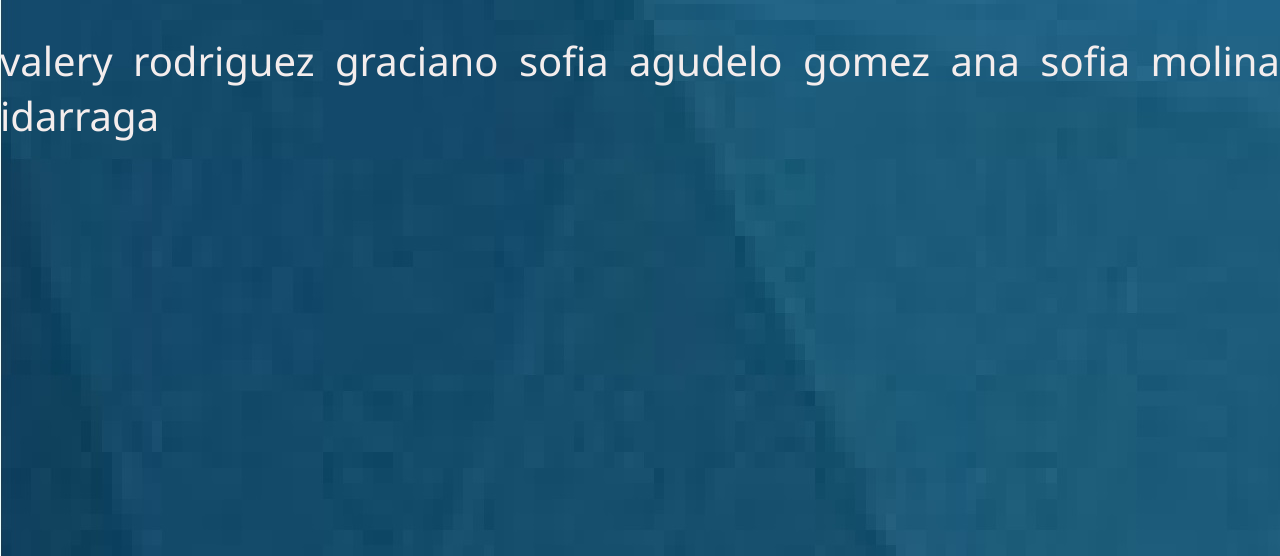
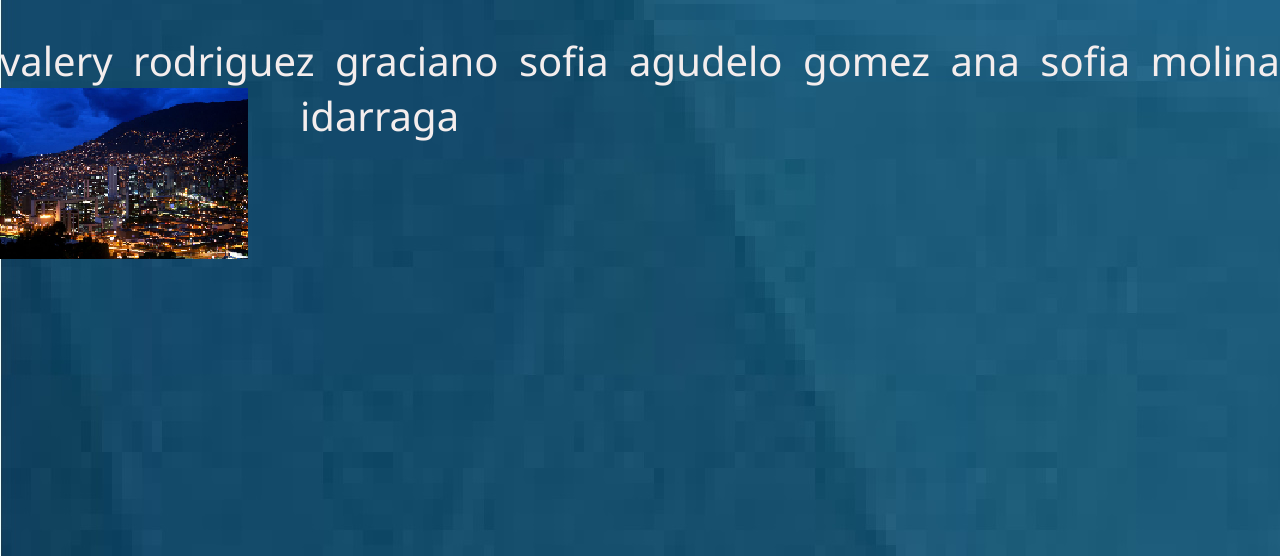
Before and after one commit to valery1110/repositorio-t, a plain HTML site: page index.html in a window 1280 px wide. Shown: the part 244-800 px from the top of the page. Drawn offline with Linux system fonts and the light colour scheme.

Commit message:
actualizacion

```diff
--- a/estilos.css
+++ b/estilos.css
@@ -89,3 +89,11 @@ font-family: Cambria, Cochin, Georgia, Times, 'Times New Roman', serif;
     background-repeat: no-repeat;
     float: left;
 }
+
+.medellin{
+    height: 191px;
+    width: 300px;
+    background-image: url("medellin.png");
+    background-repeat: no-repeat;
+    float: left;
+}
--- a/index.html
+++ b/index.html
@@ -63,7 +63,7 @@ valery rodriguez graciano
 sofia agudelo gomez
 ana sofia molina idarraga
 
-
+<div class="medellin"></div>
 
 </div>
 
```
Also changed, not shown: medellin.png (added).
